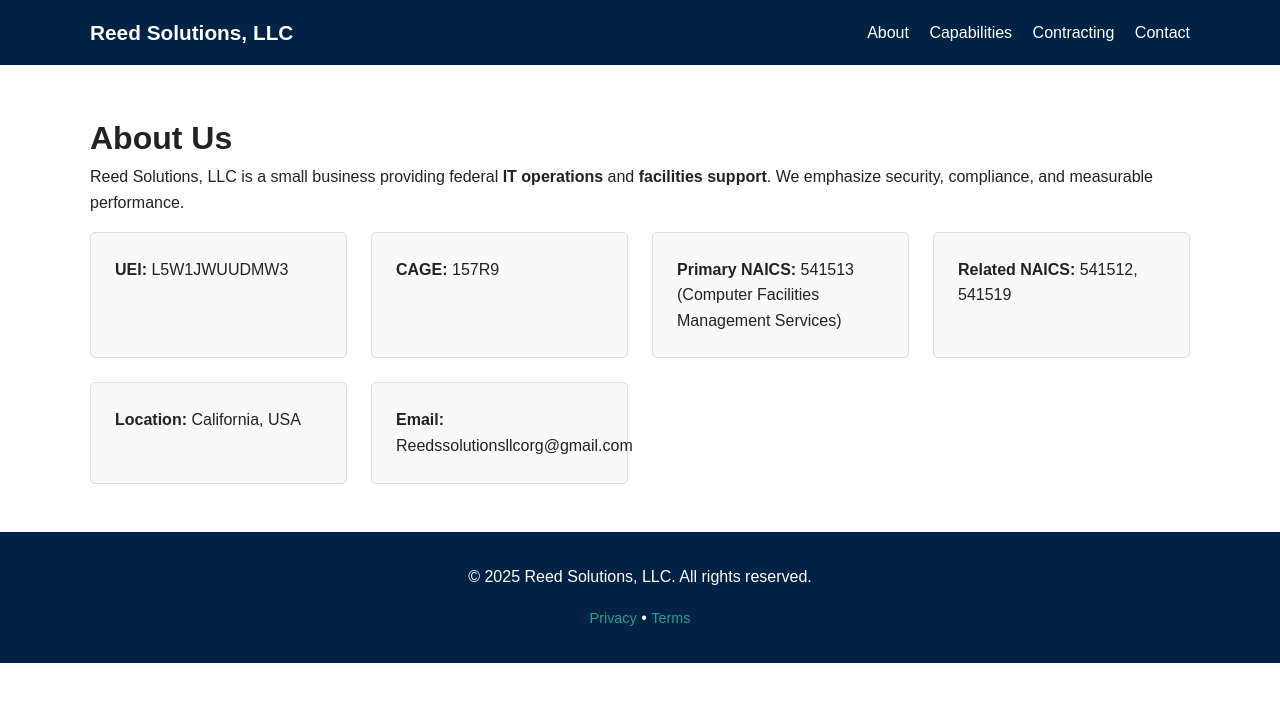
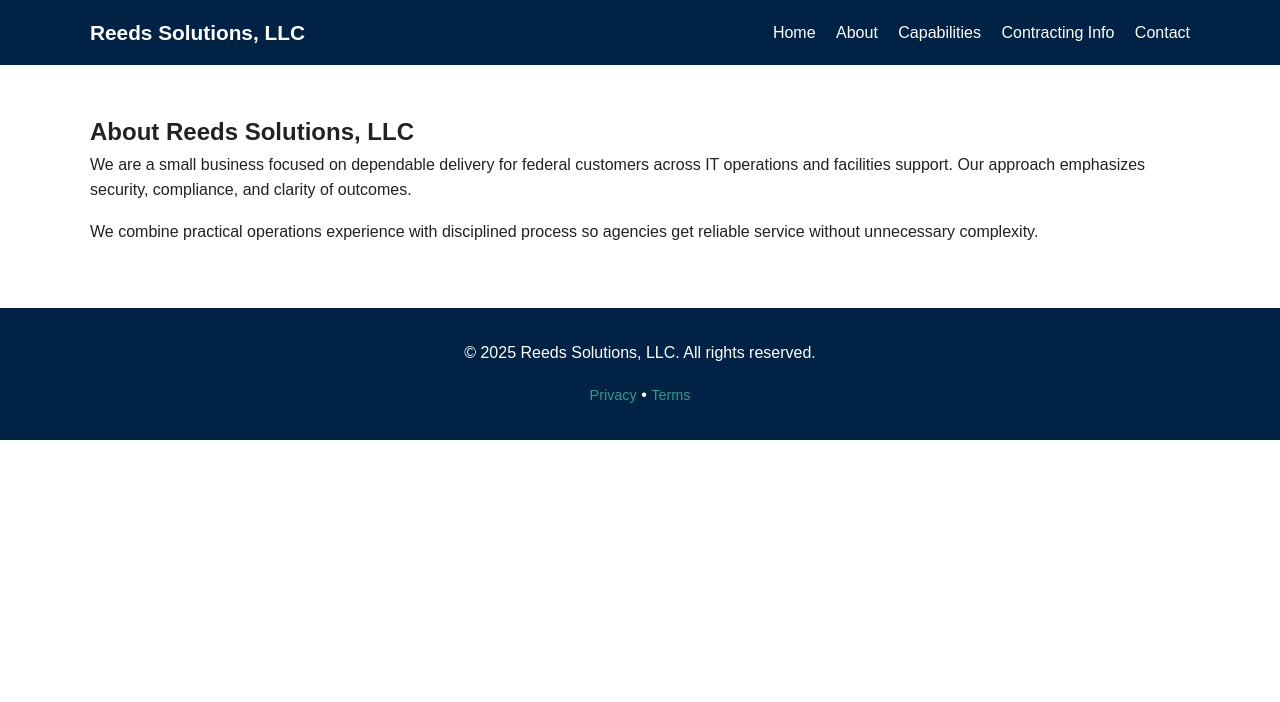
Before and after one commit to domogotu/reedsolutionsllc-website, a plain HTML site: page about.html in a window 1280 px wide. Drawn offline with Linux system fonts and the light colour scheme.

Commit message:
Update about.html

```diff
--- a/about.html
+++ b/about.html
@@ -3,42 +3,38 @@
 <head>
   <meta charset="utf-8" />
   <meta name="viewport" content="width=device-width, initial-scale=1" />
-  <title>About — Reed Solutions, LLC</title>
-  <meta name="description" content="About Reed Solutions, LLC — federal IT & facilities contracting focused on compliant, on-time delivery." />
+  <title>About — Reeds Solutions, LLC</title>
+  <meta name="description" content="Learn about Reeds Solutions, LLC and our mission to deliver secure, compliant IT & facilities support." />
   <link rel="icon" href="./favicon 2.svg" type="image/svg+xml" />
   <link rel="stylesheet" href="./styles.css" />
 </head>
 <body>
   <header class="site-header">
     <div class="container nav">
-    <a class="brand" href="./">Reed Solutions, LLC</a>
+      <a class="brand" href="./">Reeds Solutions, LLC</a>
       <nav aria-label="Primary">
+        <a href="./index.html">Home</a>
         <a href="./about.html" aria-current="page">About</a>
         <a href="./capabilities.html">Capabilities</a>
-      <a href="./contracting.html">Contracting</a>
+        <a href="./contracting.html">Contracting Info</a>
         <a href="./contact.html">Contact</a>
       </nav>
     </div>
   </header>
 
-<main class="section">
+  <main>
+    <section class="section">
       <div class="container">
-    <h1>About Us</h1>
-    <p>Reed Solutions, LLC is a small business providing federal <strong>IT operations</strong> and <strong>facilities support</strong>. We emphasize security, compliance, and measurable performance.</p>
-    <ul class="grid">
-      <li><strong>UEI:</strong> L5W1JWUUDMW3</li>
-      <li><strong>CAGE:</strong> 157R9</li>
-      <li><strong>Primary NAICS:</strong> 541513 (Computer Facilities Management Services)</li>
-      <li><strong>Related NAICS:</strong> 541512, 541519</li>
-      <li><strong>Location:</strong> California, USA</li>
-      <li><strong>Email:</strong> <a href="mailto:Reedssolutionsllcorg@gmail.com">Reedssolutionsllcorg@gmail.com</a></li>
-    </ul>
+        <h1>About Reeds Solutions, LLC</h1>
+        <p>We are a small business focused on dependable delivery for federal customers across IT operations and facilities support. Our approach emphasizes security, compliance, and clarity of outcomes.</p>
+        <p>We combine practical operations experience with disciplined process so agencies get reliable service without unnecessary complexity.</p>
       </div>
+    </section>
   </main>
 
   <footer class="site-footer">
     <div class="container footer-inner">
-    <div>© <span id="y"></span> Reed Solutions, LLC. All rights reserved.</div>
+      <div>© <span id="y"></span> Reeds Solutions, LLC. All rights reserved.</div>
       <div class="tiny"><a href="./privacy.html">Privacy</a> • <a href="./terms.html">Terms</a></div>
     </div>
   </footer>
```
Lines whose indentation alone changed are shown as unchanged.
